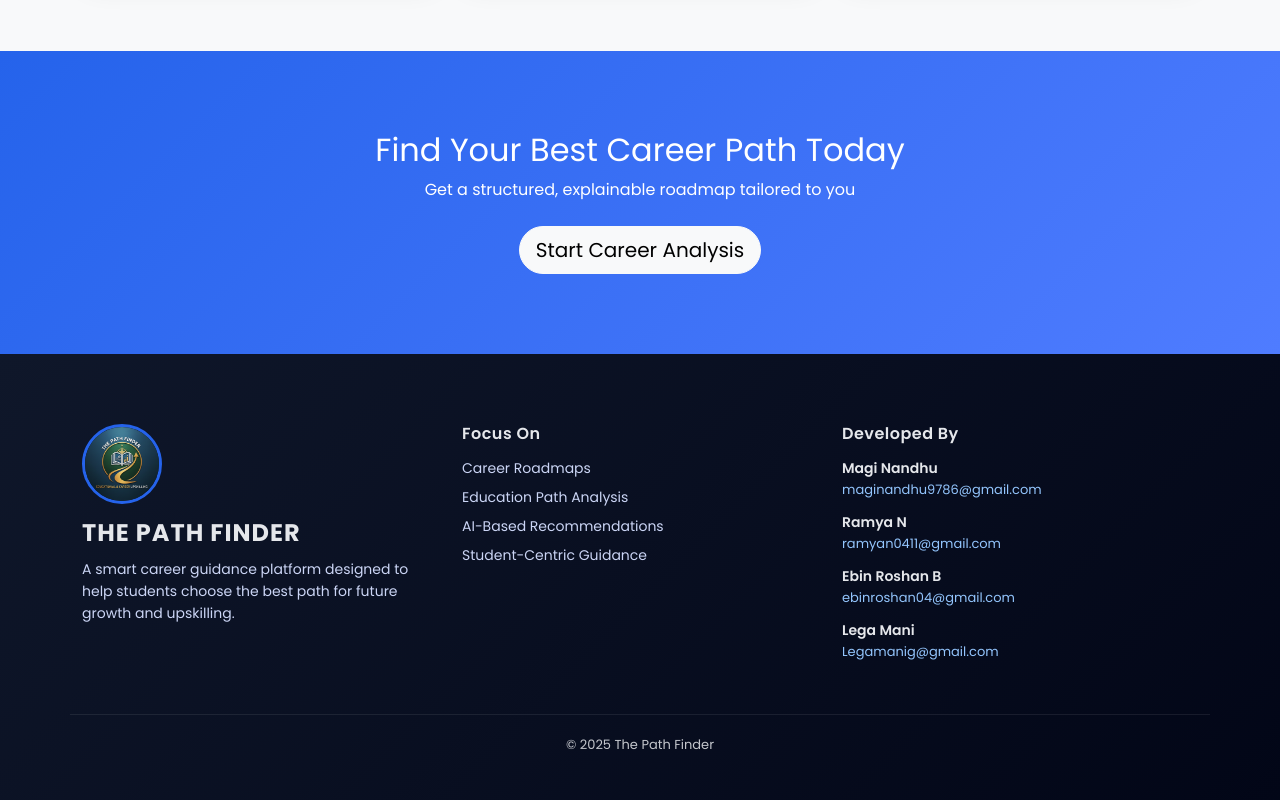
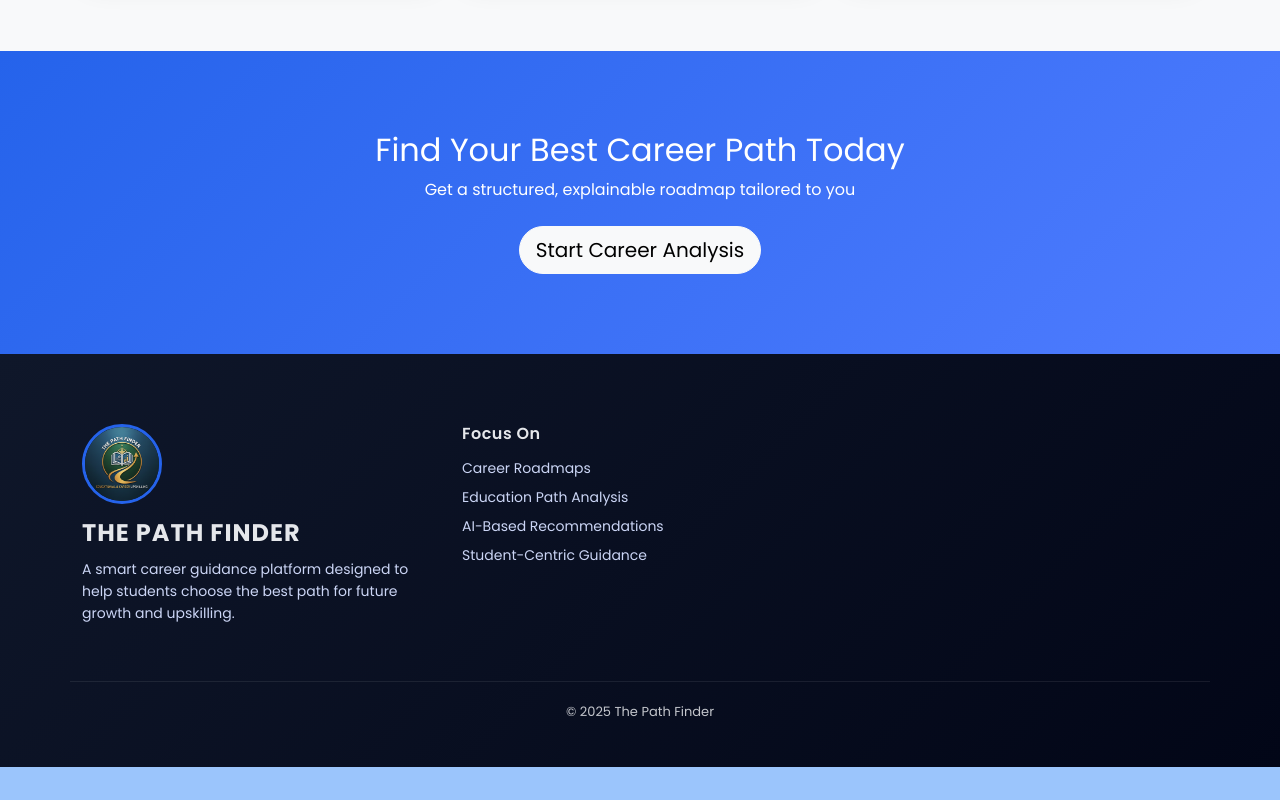
Before and after one commit to ramyan1124/the-path-finder, a plain HTML site: page home.html in a window 1280 px wide. Shown: the part 2095-2895 px from the top of the page. After the commit the page ends 2862 px from the top, so only its background shows below. Drawn offline with nearby package versions, Linux system fonts and the light colour scheme.

Commit message:
Updated home page

```diff
--- a/home.html
+++ b/home.html
@@ -222,27 +222,6 @@ Start Career Analysis
         </ul>
       </div>
 
-      <!-- DEVELOPERS -->
-      <div class="col-lg-4 col-md-12 footer-dev">
-        <h6>Developed By</h6>
-
-        <p><strong>Magi Nandhu</strong><br>
-          <a href="mailto:maginandhu9786@gmail.com">maginandhu9786@gmail.com</a>
-        </p>
-
-        <p><strong>Ramya N</strong><br>
-          <a href="mailto:ramyan0411@gmail.com">ramyan0411@gmail.com</a>
-        </p>
-
-        <p><strong>Ebin Roshan B</strong><br>
-          <a href="mailto:ebinroshan04@gmail.com">ebinroshan04@gmail.com</a>
-        </p>
-
-        <p><strong>Lega Mani</strong><br>
-          <a href="mailto:Legamanig@gmail.com">Legamanig@gmail.com</a>
-        </p>
-      </div>
-
     </div>
 
     <!-- BOTTOM BAR -->
```
